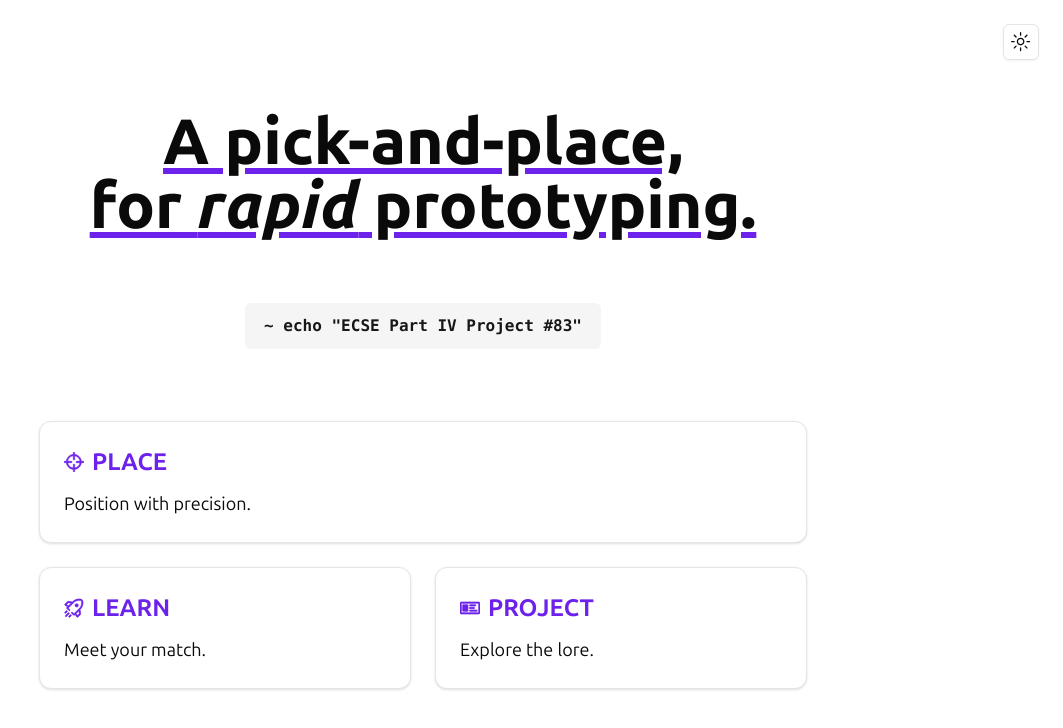
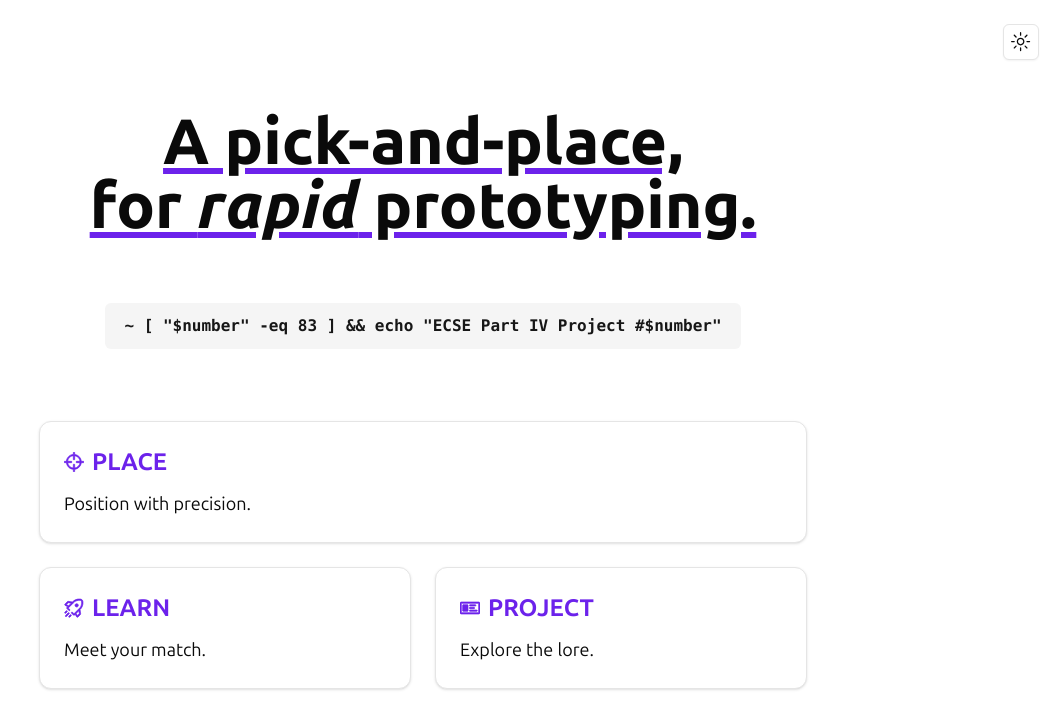
Before and after one commit to p4p-83/interface, a Next.js app in the folder client/: page / in a window 1280 px wide. Shown: the top 728 px of the page, without its empty margins (217-1280 px from the left). Built offline with nearby package versions, Linux system fonts and the light colour scheme.

Commit message:
fix: :bug: properly fix home page random subtitle

```diff
--- a/client/src/app/home/HomeRandomSubtitle.tsx
+++ b/client/src/app/home/HomeRandomSubtitle.tsx
@@ -1,12 +1,12 @@
 'use client'
 
-import { useState } from 'react'
+import { useEffect, useState } from 'react'
 
 import { Badge } from '@/components/ui/badge'
 
 const SUBTITLES = [
+  '~ echo "ECSE Part IV Project #83"',
   '#define PART_IV_PROJECT "ECSE #83"',
-  '~ echo "ECSE Part IV Project #83"',
   'const char project[] = "ECSE Part IV Project #83";',
   '~ [ "$number" -eq 83 ] && echo "ECSE Part IV Project #$number"',
   'printf("ECSE Part IV Project #%u\\n", 83);',
@@ -14,7 +14,11 @@ const SUBTITLES = [
 ] as const
 
 export function HomeRandomSubtitle() {
-  const [subtitle] = useState(() => SUBTITLES[Math.floor(Math.random() * SUBTITLES.length)])
+  const [subtitle, setSubtitle] = useState<string>(SUBTITLES[0])
+
+  useEffect(() => {
+    setSubtitle(SUBTITLES[Math.floor(Math.random() * SUBTITLES.length)])
+  }, [])
 
   return (
     <Badge variant='secondary' className='mb-8 sm:mb-16 text-xs sm:text-base'>
```
